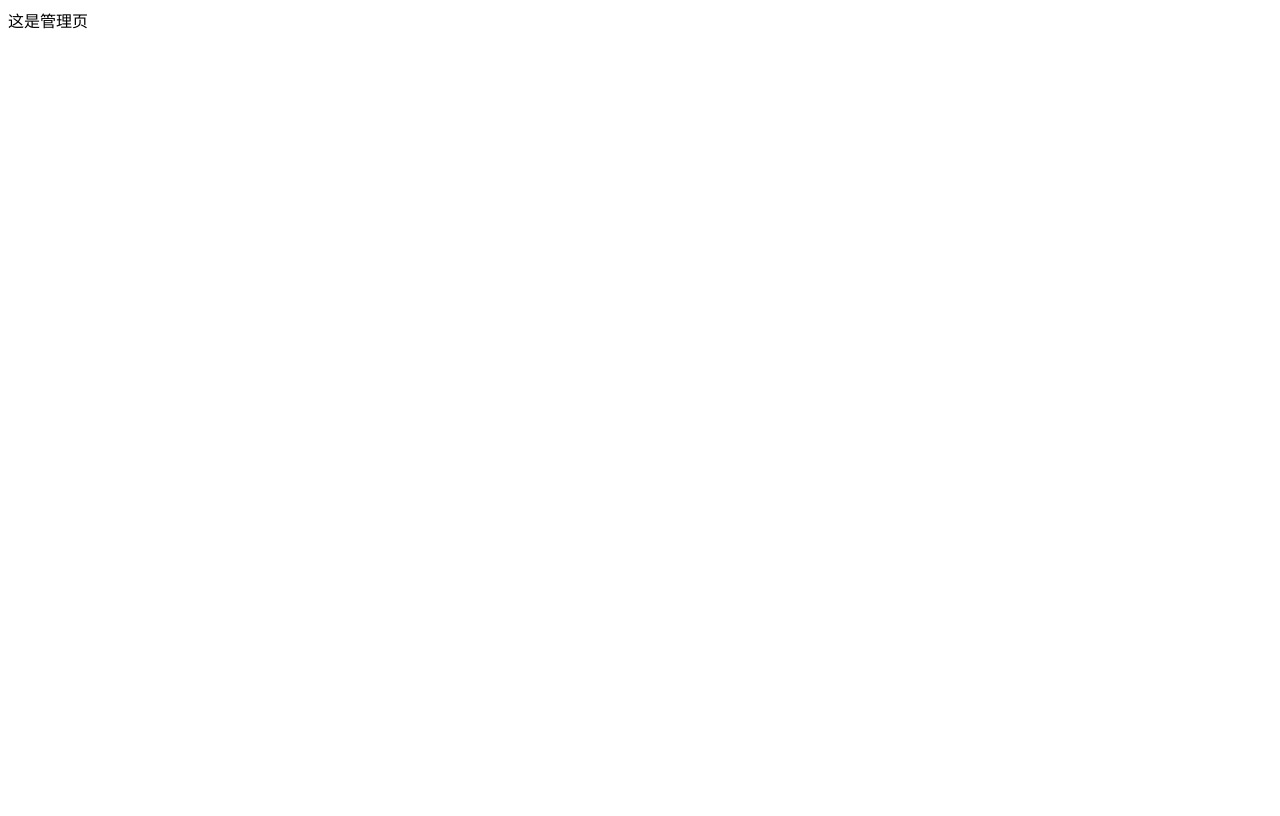
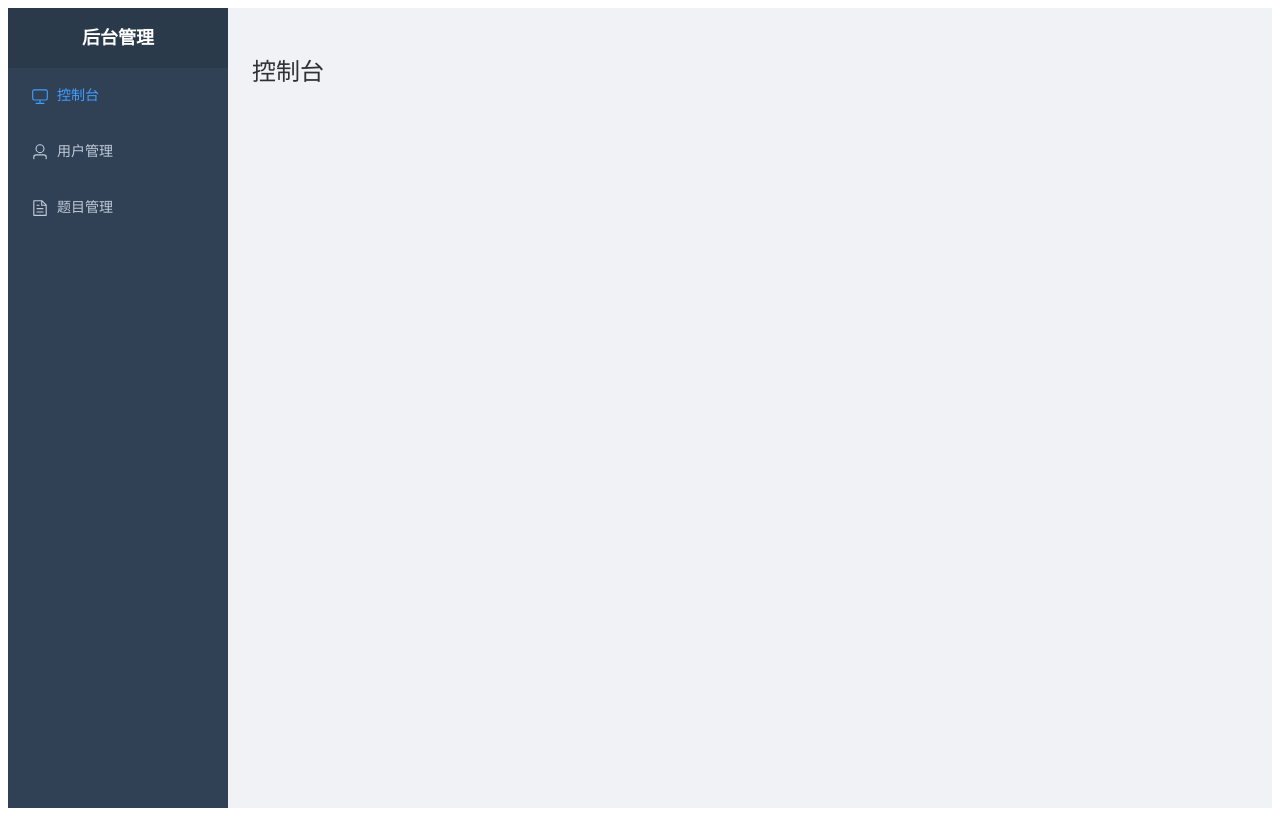
Before and after one commit to WUMINGTTT/Answering-System, a Vue app in the folder Frontend/: page /admin in a window 1280 px wide. Built offline with nearby package versions, Linux system fonts and the light colour scheme.

Commit message:
添加管理页侧边菜单

```diff
--- a/Frontend/index.html
+++ b/Frontend/index.html
@@ -1,5 +1,5 @@
 <!doctype html>
-<html lang="">
+<html lang="" class="dark">
   <head>
     <meta charset="UTF-8" />
     <meta name="viewport" content="width=device-width, initial-scale=1.0" />
--- a/Frontend/package.json
+++ b/Frontend/package.json
@@ -12,6 +12,7 @@
     "format": "prettier --write --experimental-cli src/"
   },
   "dependencies": {
+    "@element-plus/icons-vue": "^2.3.2",
     "element-plus": "^2.14.0",
     "pinia": "^3.0.4",
     "vue": "^3.5.32",
--- a/Frontend/src/views/AdminView.vue
+++ b/Frontend/src/views/AdminView.vue
@@ -1,3 +1,81 @@
-<script setup lang="ts"></script>
-<template>这是管理页</template>
-<style scoped></style>
+<script setup lang="ts">
+import { ref } from 'vue'
+import { Monitor, User, Document } from '@element-plus/icons-vue'
+
+const activeMenu = ref('dashboard')
+</script>
+
+<template>
+  <el-container class="admin-container">
+    <el-aside width="220px">
+      <div class="logo">后台管理</div>
+      <el-menu
+        :default-active="activeMenu"
+        background-color="#304156"
+        text-color="#bfcbd9"
+        active-text-color="#409eff"
+        @select="activeMenu = $event"
+      >
+        <el-menu-item index="dashboard">
+          <el-icon><Monitor /></el-icon>
+          <span>控制台</span>
+        </el-menu-item>
+        <el-menu-item index="users">
+          <el-icon><User /></el-icon>
+          <span>用户管理</span>
+        </el-menu-item>
+        <el-menu-item index="questions">
+          <el-icon><Document /></el-icon>
+          <span>题目管理</span>
+        </el-menu-item>
+      </el-menu>
+    </el-aside>
+
+    <el-main>
+      <div v-if="activeMenu === 'dashboard'" class="page-placeholder">
+        <h2>控制台</h2>
+      </div>
+      <div v-else-if="activeMenu === 'users'" class="page-placeholder">
+        <h2>用户管理</h2>
+      </div>
+      <div v-else-if="activeMenu === 'questions'" class="page-placeholder">
+        <h2>题目管理</h2>
+      </div>
+    </el-main>
+  </el-container>
+</template>
+
+<style scoped>
+.admin-container {
+  height: 100vh;
+}
+
+.el-aside {
+  background-color: #304156;
+  overflow: hidden;
+}
+
+.logo {
+  height: 60px;
+  line-height: 60px;
+  text-align: center;
+  color: #fff;
+  font-size: 18px;
+  font-weight: bold;
+  background-color: #2b3a4a;
+}
+
+.el-menu {
+  border-right: none;
+}
+
+.el-main {
+  background-color: #f0f2f5;
+  padding: 24px;
+}
+
+.page-placeholder h2 {
+  color: #303133;
+  font-weight: 500;
+}
+</style>
```
Also changed, not shown: Frontend/components.d.ts (+11 -0 lines), 1 other file (tests, documents, lock files or other folders).
